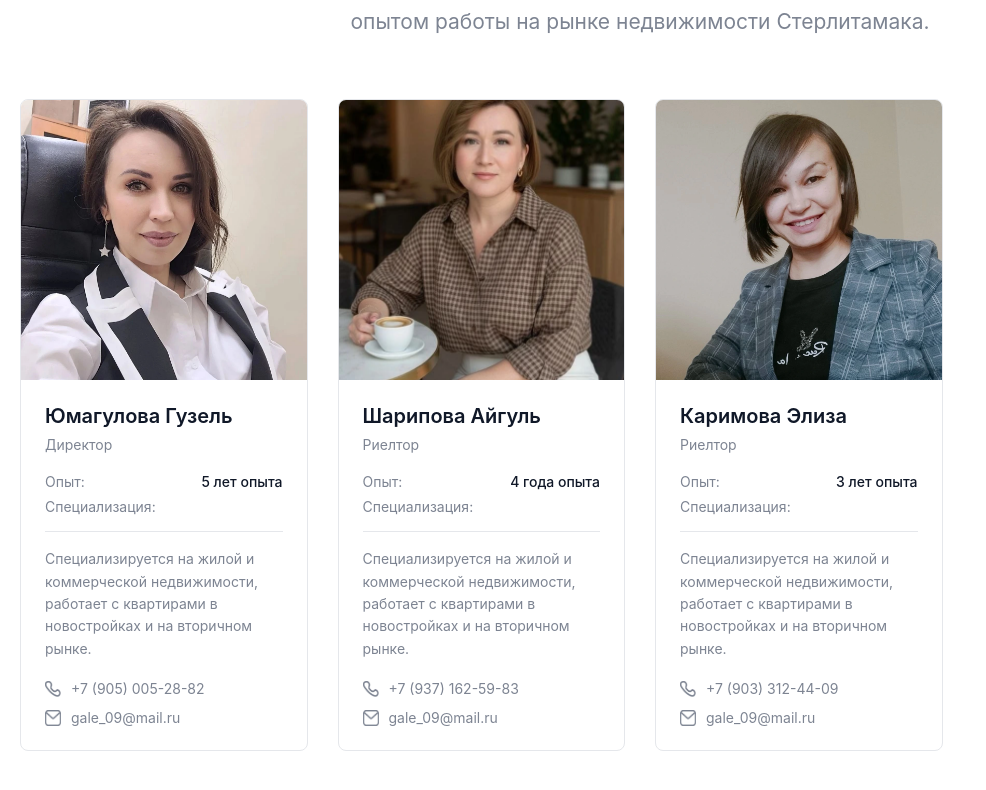
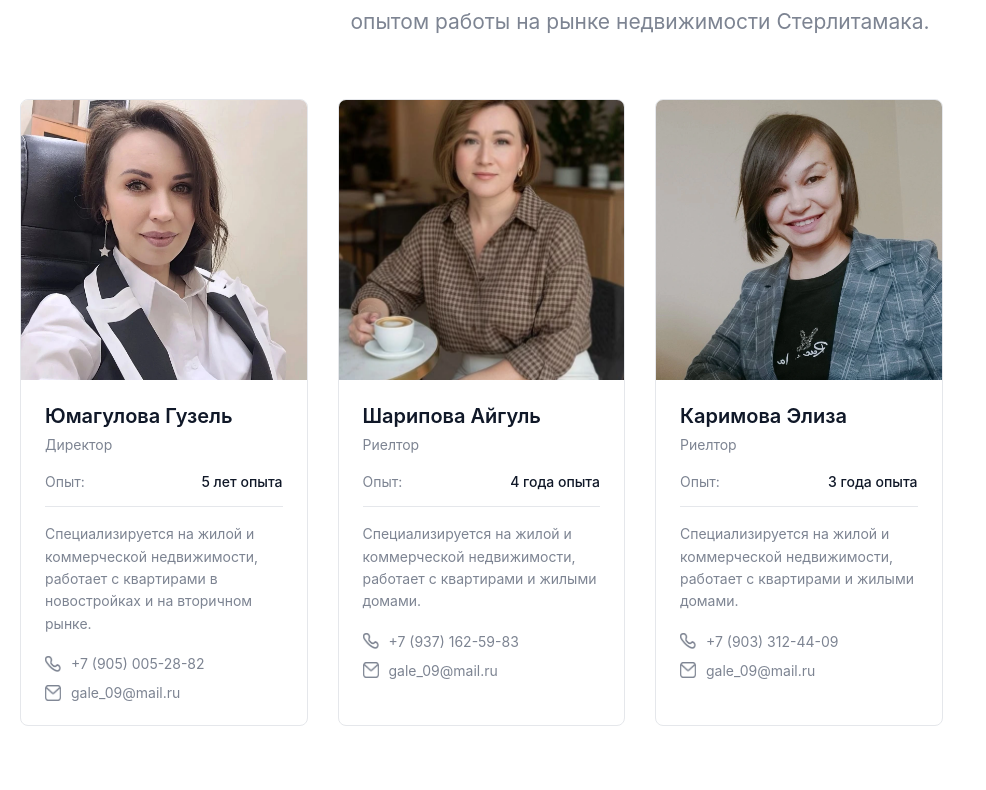
Before and after one commit to karizass/zhilfond-sterlitamak, a React (Create React App) app: page /#/team in a window 1280 px wide. Shown: the part 354-1144 px from the top of the page, without its empty margins (0-986 px from the left). Built offline with nearby package versions, Linux system fonts and the light colour scheme.

Commit message:
Обновила информацию о сотрудниках

```diff
--- a/src/assets/pages/Employers.jsx
+++ b/src/assets/pages/Employers.jsx
@@ -27,7 +27,7 @@ function Employers() {
       position: "Риелтор",
       experience: "4 года опыта",
     //   specialization: "Жилая недвижимость",
-      description: "Специализируется на жилой и коммерческой недвижимости, работает с квартирами в новостройках и на вторичном рынке.",
+      description: "Специализируется на жилой и коммерческой недвижимости, работает с квартирами и жилыми домами.",
       phone: "+7 (937) 162-59-83",
       email: "gale_09@mail.ru",
       image: employee2
@@ -36,9 +36,9 @@ function Employers() {
       id: 3,
       name: "Каримова Элиза",
       position: "Риелтор",
-      experience: "3 лет опыта",
+      experience: "3 года опыта",
     //   specialization: "Жилая недвижимость",
-      description: "Специализируется на жилой и коммерческой недвижимости, работает с квартирами в новостройках и на вторичном рынке.",
+      description: "Специализируется на жилой и коммерческой недвижимости, работает с квартирами и жилыми домами.",
       phone: "+7 (903) 312-44-09",
       email: "gale_09@mail.ru",
       image: employee3
@@ -70,10 +70,10 @@ function Employers() {
                                 <span className="employee-info-label">Опыт:</span>
                                 <span className="employee-info-value">{employee.experience}</span>
                             </div>
-                            <div className="employee-info-row">
+                            {/* <div className="employee-info-row">
                                 <span className="employee-info-label">Специализация:</span>
                                 <span className="employee-info-value">{employee.specialization}</span>
-                            </div>
+                            </div> */}
                         </div>
 
                         <p className="employee-description">{employee.description}</p>
@@ -96,7 +96,7 @@ function Employers() {
         <div className="employers-cta">
             <h6>Не нашли подходящего специалиста?</h6>
             <p className="p-description">Свяжитесь с нами, и мы подберём риелтора под ваши конкретные потребности</p>
-            <a href="tel:+73473000000" className="btn-dark">
+            <a href="tel:+79177308313" className="btn-dark">
                 <img src={phoneIcon} alt="phone" />
                 Позвонить нам
             </a>
```
